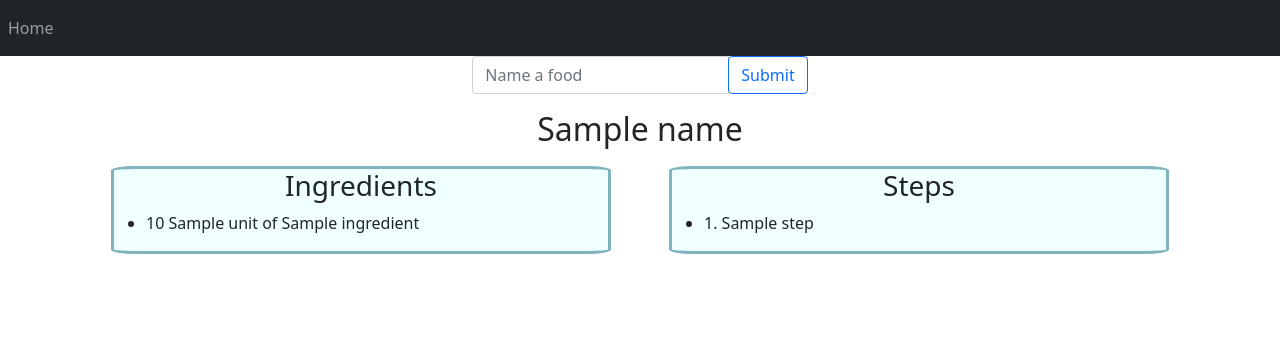
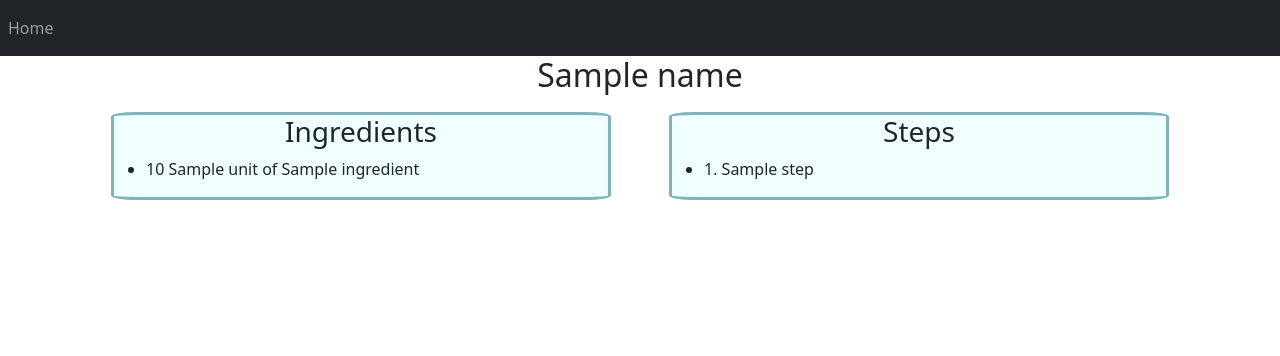
Before and after one commit to waqaspathan00/recipe-finder, a Flask app: template website/templates/recipe.html in a window 1280 px wide. Shown: the top 356 px of the page. Run offline with Flask 2, Linux system fonts and the light colour scheme; the template is opened without the code that fills it: most values are stand-ins (such as "Sample title", 1, 10 or a date in 2020); some libraries are stand-ins or nearby versions.

Commit message:
comments

```diff
--- a/website/templates/recipe.html
+++ b/website/templates/recipe.html
@@ -1,22 +1,15 @@
 {% extends "base.html" %}
 
 {% block content %}
-    <div class="flexbox-container">
-        <form method="POST">
-            <div class="input-group mb-3">
-                <input id="food" name="food" class="form-control" placeholder="Name a food" aria-label="Name a food">
-                <div class="input-group-append">
-                    <button class="btn btn-outline-primary" type="button">Submit</button>
-                </div>
-            </div>
-        </form>
-    </div>
 
+    {# name of food #}
     <div class="flexbox-container">
         <h2>{{ name }}</h2>
     </div>
 
     <div class="flexbox-container">
+
+        {# all the ingredients for the food #}
         <div class="flexbox-item">
             {% if ingredients %}
                 <h3 class="title">Ingredients</h3>
@@ -32,6 +25,7 @@
             {% endif %}
         </div>
 
+        {# all the steps for the food #}
         <div class="flexbox-item">
             {% if steps %}
                 <h3 class="title">Steps</h3>
```
Also changed, not shown: website/templates/home.html (+3 -4 lines).
